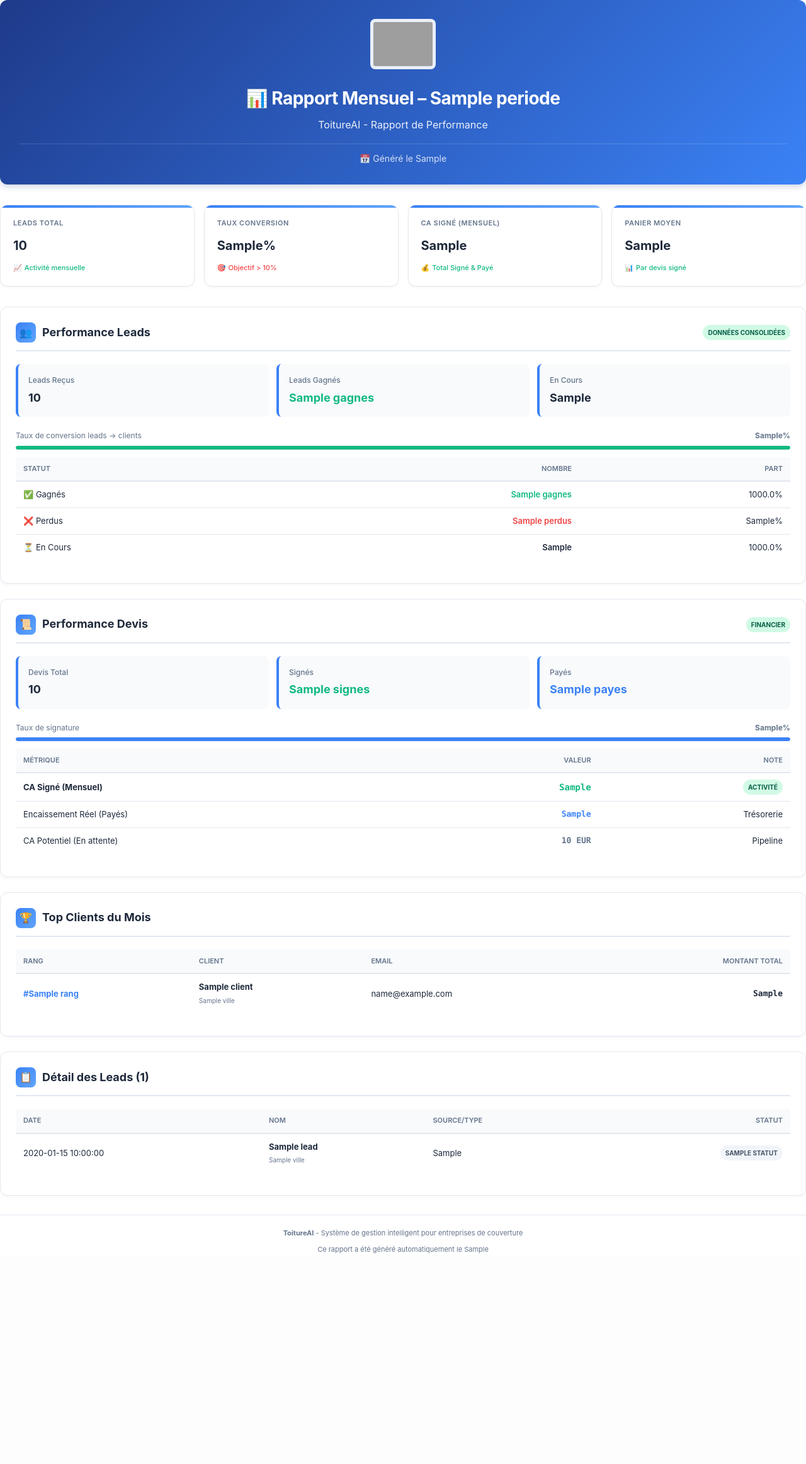
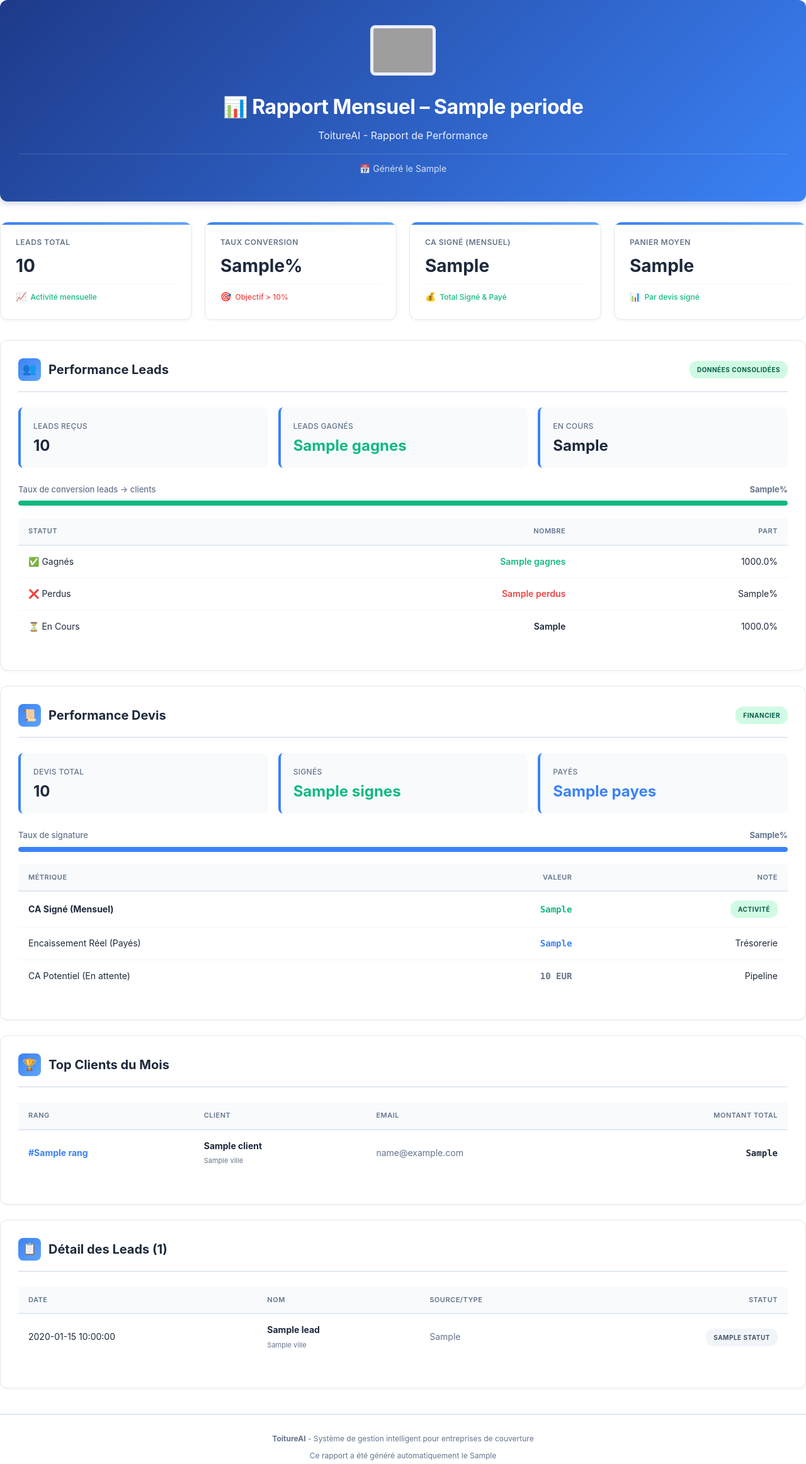
Before and after one commit to Momo-444/toitureai-api, a Python web app: template templates/rapport_mensuel.html in a window 1280 px wide. Shown: the whole page at 63% size. Before the commit the page ends 1991 px from the top, so only its background shows below. Run offline with Jinja, Linux system fonts and the light colour scheme; the template is opened without the code that fills it: most values are stand-ins (such as "Sample title", 1, 10 or a date in 2020); grey boxes are pictures that could not be loaded.

Commit message:
fix: report design, top 10 logic, and kpi labels

```diff
--- a/templates/rapport_mensuel.html
+++ b/templates/rapport_mensuel.html
@@ -34,7 +34,7 @@
     .header {
       background: linear-gradient(135deg, #1e3a8a 0%, #3b82f6 100%);
       color: white;
-      padding: 30px;
+      padding: 40px 30px;
       border-radius: 12px;
       margin-bottom: 32px;
       box-shadow: 0 4px 10px rgba(30, 58, 138, 0.2);
@@ -51,7 +51,7 @@
     }
 
     .header h1 {
-      font-size: 28px;
+      font-size: 32px;
       font-weight: 700;
       margin-bottom: 8px;
       letter-spacing: -0.5px;
@@ -72,11 +72,11 @@
       padding-top: 12px;
     }
 
-    /* KPI Cards Grid */
+    /* KPI Cards Grid - AMÉLIORATION MAJEURE */
     .kpi-grid {
       display: grid;
-      grid-template-columns: repeat(4, 1fr);
-      gap: 15px;
+      grid-template-columns: repeat(auto-fit, minmax(220px, 1fr));
+      gap: 20px;
       margin-bottom: 32px;
     }
 
@@ -84,15 +84,20 @@
       background: white;
       border: 1px solid #e2e8f0;
       border-radius: 12px;
-      padding: 20px;
+      padding: 24px;
       box-shadow: 0 2px 4px rgba(0, 0, 0, 0.04);
       position: relative;
       overflow: hidden;
       display: flex;
       flex-direction: column;
-      justify-content: space-between;
-      min-height: 130px;
-      /* Fix pour eviter chevauchement */
+      gap: 12px;
+      min-height: 150px;
+      transition: transform 0.2s, box-shadow 0.2s;
+    }
+
+    .kpi-card:hover {
+      transform: translateY(-2px);
+      box-shadow: 0 4px 12px rgba(0, 0, 0, 0.08);
     }
 
     .kpi-card::before {
@@ -106,30 +111,40 @@
     }
 
     .kpi-label {
-      font-size: 11px;
+      font-size: 12px;
       color: #64748b;
       text-transform: uppercase;
       letter-spacing: 0.5px;
       font-weight: 600;
-      margin-bottom: 8px;
+      line-height: 1.4;
     }
 
     .kpi-value {
-      font-size: 20px;
-      /* Reduit legerement pour eviter overflow */
+      font-size: 28px;
       font-weight: 700;
       color: #1e293b;
       line-height: 1.2;
-      margin-bottom: 8px;
-      word-break: break-all;
+      word-wrap: break-word;
+      overflow-wrap: break-word;
+      hyphens: auto;
+    }
+
+    /* Responsive font size pour KPI values */
+    @media (max-width: 1200px) {
+      .kpi-value {
+        font-size: 24px;
+      }
     }
 
     .kpi-trend {
-      font-size: 11px;
+      font-size: 12px;
       font-weight: 500;
       display: inline-flex;
       align-items: center;
-      gap: 4px;
+      gap: 6px;
+      margin-top: auto;
+      padding-top: 8px;
+      border-top: 1px solid #f1f5f9;
     }
 
     .kpi-trend.positive {
@@ -140,12 +155,16 @@
       color: #ef4444;
     }
 
+    .kpi-trend-icon {
+      font-size: 14px;
+    }
+
     /* Section */
     .section {
       background: white;
       border: 1px solid #e2e8f0;
       border-radius: 12px;
-      padding: 24px;
+      padding: 28px;
       margin-bottom: 24px;
       box-shadow: 0 2px 4px rgba(0, 0, 0, 0.04);
       page-break-inside: avoid;
@@ -155,84 +174,95 @@
       display: flex;
       align-items: center;
       justify-content: space-between;
-      margin-bottom: 20px;
-      padding-bottom: 12px;
+      margin-bottom: 24px;
+      padding-bottom: 16px;
       border-bottom: 2px solid #e2e8f0;
     }
 
     .section-title {
-      font-size: 18px;
+      font-size: 20px;
       font-weight: 700;
       color: #1e293b;
       display: flex;
       align-items: center;
-      gap: 10px;
+      gap: 12px;
     }
 
     .section-icon {
-      width: 32px;
-      height: 32px;
+      width: 36px;
+      height: 36px;
       background: linear-gradient(135deg, #3b82f6, #60a5fa);
       border-radius: 8px;
       color: white;
       display: flex;
       align-items: center;
       justify-content: center;
-      font-size: 16px;
+      font-size: 18px;
+      flex-shrink: 0;
     }
 
     /* Stats Grid for sections */
     .stats-grid {
       display: grid;
-      grid-template-columns: 1fr 1fr 1fr;
-      gap: 12px;
-      margin: 20px 0;
+      grid-template-columns: repeat(auto-fit, minmax(180px, 1fr));
+      gap: 16px;
+      margin: 24px 0;
     }
 
     .stat-item {
-      padding: 16px;
+      padding: 20px;
       background: #f8fafc;
       border-radius: 8px;
       border-left: 4px solid #3b82f6;
+      transition: background 0.2s;
+    }
+
+    .stat-item:hover {
+      background: #f1f5f9;
     }
 
     .stat-label {
       font-size: 12px;
       color: #64748b;
-      margin-bottom: 4px;
+      margin-bottom: 8px;
       font-weight: 500;
+      text-transform: uppercase;
+      letter-spacing: 0.3px;
     }
 
     .stat-value {
-      font-size: 18px;
+      font-size: 24px;
       font-weight: 700;
       color: #1e293b;
+      line-height: 1.2;
     }
 
     /* Progress Bars */
     .progress-container {
-      margin: 12px 0;
+      margin: 20px 0;
     }
 
     .progress-label {
       display: flex;
       justify-content: space-between;
-      font-size: 12px;
-      margin-bottom: 6px;
+      font-size: 13px;
+      margin-bottom: 8px;
       color: #64748b;
+      font-weight: 500;
     }
 
     .progress-bar-bg {
       width: 100%;
-      height: 6px;
+      height: 8px;
       background: #e2e8f0;
-      border-radius: 3px;
+      border-radius: 4px;
       overflow: hidden;
     }
 
     .progress-bar-fill {
       height: 100%;
-      border-radius: 3px;
+      border-radius: 4px;
+      transition: width 0.3s ease;
     }
 
     /* Tables */
@@ -240,44 +270,52 @@
       width: 100%;
       border-collapse: separate;
       border-spacing: 0;
-      margin: 12px 0;
-      font-size: 13px;
+      margin: 16px 0;
+      font-size: 14px;
     }
 
     .data-table th {
       background: #f8fafc;
-      padding: 10px 12px;
+      padding: 12px 16px;
       text-align: left;
       font-size: 11px;
       font-weight: 600;
       color: #64748b;
       text-transform: uppercase;
       border-bottom: 2px solid #e2e8f0;
+      letter-spacing: 0.5px;
     }
 
     .data-table td {
-      padding: 10px 12px;
-      border-bottom: 1px solid #e2e8f0;
+      padding: 14px 16px;
+      border-bottom: 1px solid #f1f5f9;
+      vertical-align: middle;
     }
 
     .data-table tr:last-child td {
       border-bottom: none;
     }
 
+    .data-table tbody tr:hover {
+      background: #f8fafc;
+    }
+
     .amount {
       text-align: right;
       font-family: 'Monaco', 'Courier New', monospace;
       font-weight: 600;
+      font-size: 14px;
     }
 
     /* Badges */
     .badge {
       display: inline-block;
-      padding: 4px 8px;
+      padding: 6px 12px;
       border-radius: 12px;
       font-size: 10px;
       font-weight: 700;
       text-transform: uppercase;
+      letter-spacing: 0.5px;
     }
 
     .badge-success {
@@ -302,16 +340,75 @@
 
     /* Footer */
     .footer {
-      margin-top: 30px;
-      padding-top: 20px;
-      border-top: 1px solid #e2e8f0;
+      margin-top: 40px;
+      padding-top: 24px;
+      border-top: 2px solid #e2e8f0;
       text-align: center;
       color: #64748b;
-      font-size: 11px;
+      font-size: 12px;
+    }
+
+    .footer p {
+      margin: 4px 0;
     }
 
     .page-break {
       page-break-before: always;
+    }
+
+    /* Empty state */
+    .empty-state {
+      text-align: center;
+      padding: 60px 40px;
+      color: #94a3b8;
+    }
+
+    .empty-state-icon {
+      font-size: 48px;
+      margin-bottom: 16px;
+    }
+
+    /* Responsive adjustments */
+    @media (max-width: 768px) {
+      .kpi-grid {
+        grid-template-columns: 1fr;
+      }
+
+      .stats-grid {
+        grid-template-columns: 1fr;
+      }
+
+      .header h1 {
+        font-size: 24px;
+      }
+
+      .section {
+        padding: 20px;
+      }
+
+      .data-table {
+        font-size: 12px;
+      }
+
+      .data-table th,
+      .data-table td {
+        padding: 10px 12px;
+      }
+    }
+
+    /* Print optimization */
+    @media print {
+      .kpi-card:hover {
+        transform: none;
+      }
+
+      .stat-item:hover {
+        background: #f8fafc;
+      }
+
+      .data-table tbody tr:hover {
+        background: transparent;
+      }
     }
   </style>
 </head>
@@ -334,7 +431,7 @@
         <div class="kpi-value">{{ lead_kpis.total }}</div>
         <div class="kpi-trend positive">
           <span class="kpi-trend-icon">📈</span>
-          Activité mensuelle
+          <span>Activité mensuelle</span>
         </div>
       </div>
 
@@ -343,7 +440,7 @@
         <div class="kpi-value">{{ lead_kpis.taux_conversion }}%</div>
         <div class="kpi-trend {{ 'positive' if lead_kpis.taux_conversion >= 10 else 'negative' }}">
           <span class="kpi-trend-icon">🎯</span>
-          Objectif > 10%
+          <span>Objectif > 10%</span>
         </div>
       </div>
 
@@ -352,7 +449,7 @@
         <div class="kpi-value">{{ financial_kpis.ca_mensuel_formatted }}</div>
         <div class="kpi-trend positive">
           <span class="kpi-trend-icon">💰</span>
-          Total Signé & Payé
+          <span>Total Signé & Payé</span>
         </div>
       </div>
 
@@ -361,7 +458,7 @@
         <div class="kpi-value">{{ financial_kpis.panier_moyen_formatted }}</div>
         <div class="kpi-trend positive">
           <span class="kpi-trend-icon">📊</span>
-          Par devis signé
+          <span>Par devis signé</span>
         </div>
       </div>
     </div>
@@ -371,7 +468,7 @@
       <div class="section-header">
         <div class="section-title">
           <div class="section-icon">👥</div>
-          Performance Leads
+          <span>Performance Leads</span>
         </div>
         <span class="badge badge-success">Données consolidées</span>
       </div>
@@ -447,7 +544,7 @@
       <div class="section-header">
         <div class="section-title">
           <div class="section-icon">📜</div>
-          Performance Devis
+          <span>Performance Devis</span>
         </div>
         <span class="badge badge-success">Financier</span>
       </div>
@@ -516,7 +613,7 @@
       <div class="section-header">
         <div class="section-title">
           <div class="section-icon">🏆</div>
-          Top Clients du Mois
+          <span>Top Clients du Mois</span>
         </div>
       </div>
 
@@ -534,17 +631,17 @@
           {% for client in top_clients %}
           <tr>
             <td style="font-weight: 700; color: #3b82f6;">#{{ client.rang }}</td>
-            <td><strong>{{ client.nom }}</strong><br><span style="font-size:10px; color:#64748b;">{{ client.ville or ''
+            <td><strong>{{ client.nom }}</strong><br><span style="font-size:11px; color:#64748b;">{{ client.ville or ''
                 }}</span></td>
-            <td>{{ client.email }}</td>
+            <td style="color: #64748b;">{{ client.email }}</td>
             <td class="amount">{{ client.montant_formatted }}</td>
           </tr>
           {% endfor %}
         </tbody>
       </table>
       {% else %}
-      <div style="text-align: center; padding: 40px; color: #94a3b8;">
-        <div style="font-size: 32px; margin-bottom: 8px;">📭</div>
+      <div class="empty-state">
+        <div class="empty-state-icon">📭</div>
         <div>Aucun client top 10 ce mois-ci</div>
       </div>
       {% endif %}
@@ -555,7 +652,7 @@
       <div class="section-header">
         <div class="section-title">
           <div class="section-icon">📋</div>
-          Détail des Leads ({{ leads|length }})
+          <span>Détail des Leads ({{ leads|length }})</span>
         </div>
       </div>
       <table class="data-table">
@@ -571,9 +668,9 @@
           {% for lead in leads[:30] %}
           <tr>
             <td>{{ lead.date_formatted }}</td>
-            <td><strong>{{ lead.nom }}</strong><br><span style="font-size:10px; color:#64748b;">{{ lead.ville or '-'
+            <td><strong>{{ lead.nom }}</strong><br><span style="font-size:11px; color:#64748b;">{{ lead.ville or '-'
                 }}</span></td>
-            <td>
+            <td style="color: #64748b;">
               {{ lead.type_travaux or '-' }}
             </td>
             <td style="text-align: right;">
```
